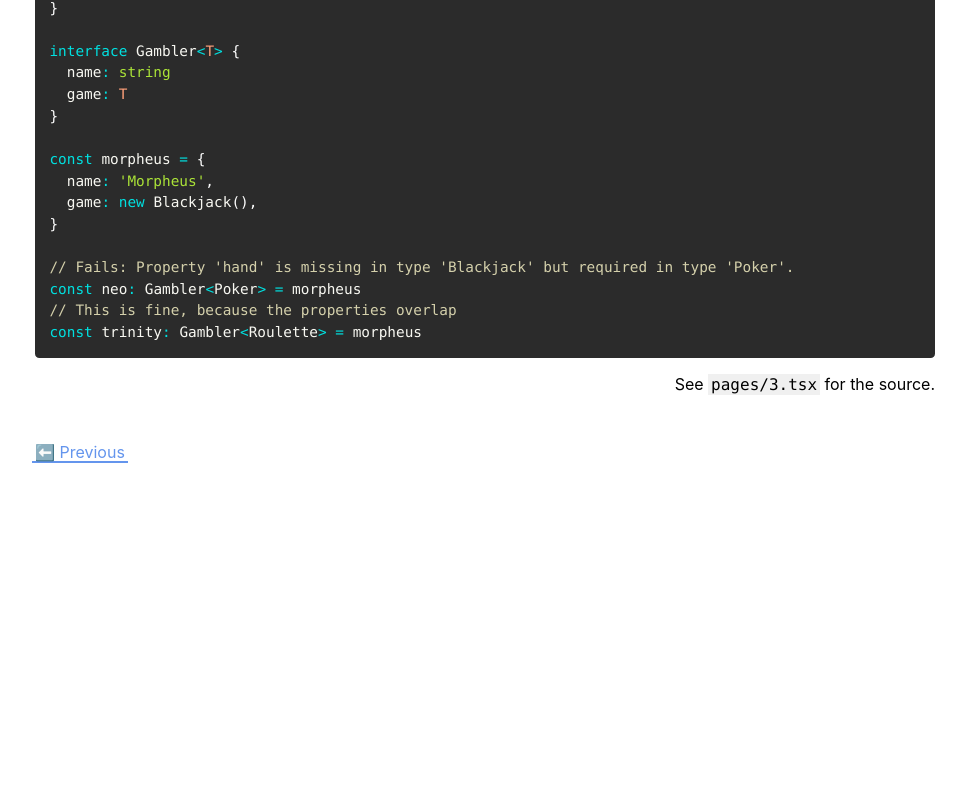
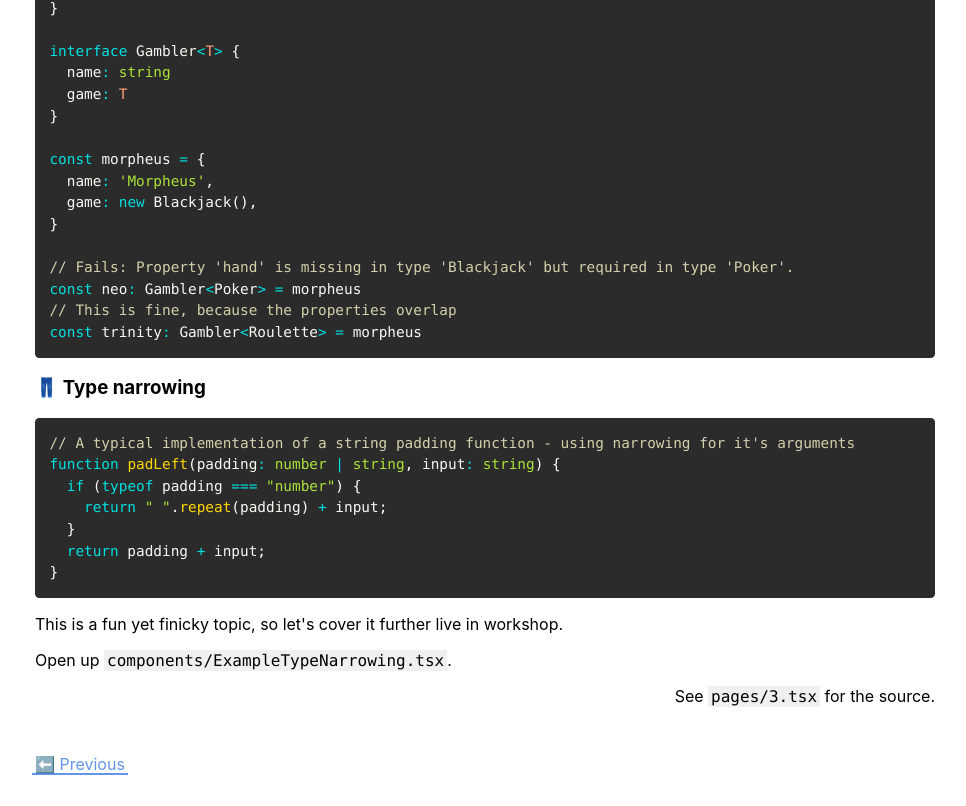
Before and after one commit to Flexicon/intro-react-workshop, a Next.js app: page /3 in a window 1280 px wide. Shown: the part 1718-2524 px from the top of the page, without its empty margins (155-1121 px from the left). Before the commit the page ends 2212 px from the top, so only its background shows below. Built offline with nearby package versions, Linux system fonts and the light colour scheme.

Commit message:
Add basic type narrowing example

```diff
--- a/pages/3.tsx
+++ b/pages/3.tsx
@@ -106,6 +106,28 @@ const neo: Gambler<Poker> = morpheus
 const trinity: Gambler<Roulette> = morpheus
         `.trim()}
       </CodeSnippet>
+
+      <h3>👖 Type narrowing</h3>
+
+      <CodeSnippet>
+        {`
+// A typical implementation of a string padding function - using narrowing for it's arguments
+function padLeft(padding: number | string, input: string) {
+  if (typeof padding === "number") {
+    return " ".repeat(padding) + input;
+  }
+  return padding + input;
+}
+        `.trim()}
+      </CodeSnippet>
+
+      <p>
+        This is a fun yet finicky topic, so let&apos;s cover it further live in
+        workshop.
+      </p>
+      <p>
+        Open up <code>components/ExampleTypeNarrowing.tsx</code>.
+      </p>
     </>
   )
 }
```
